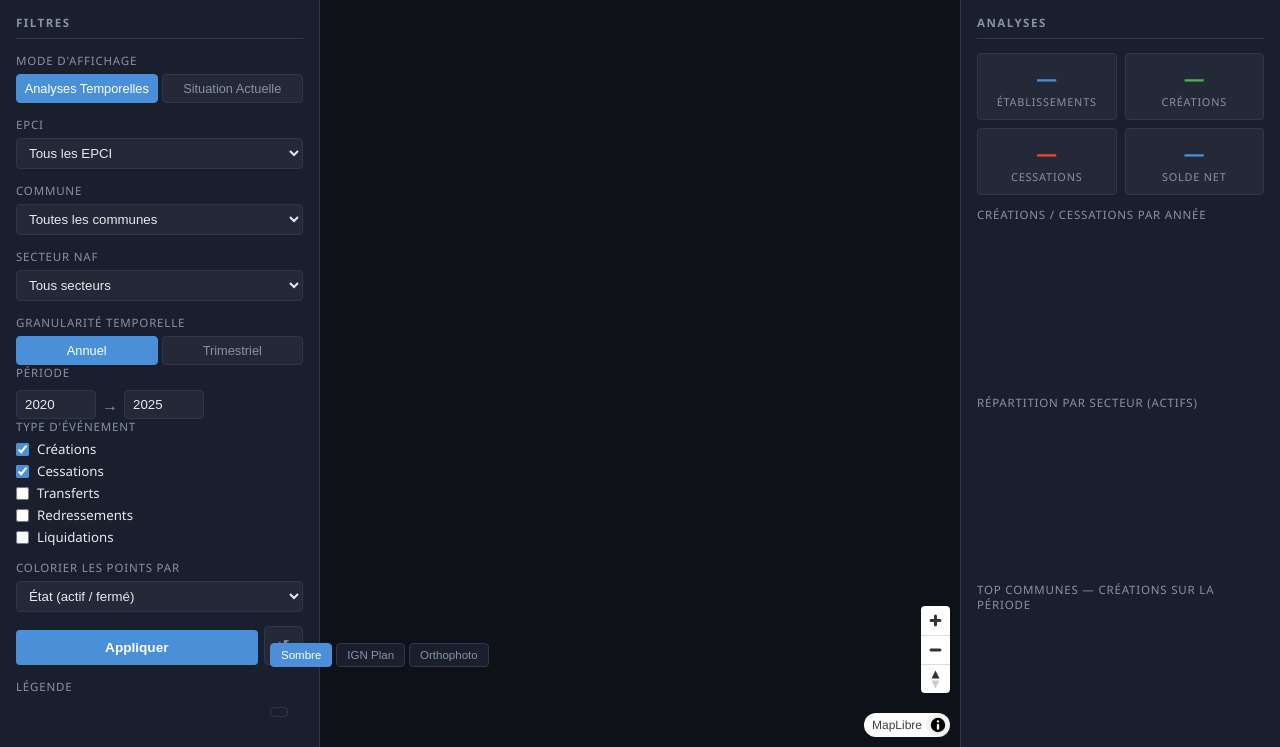
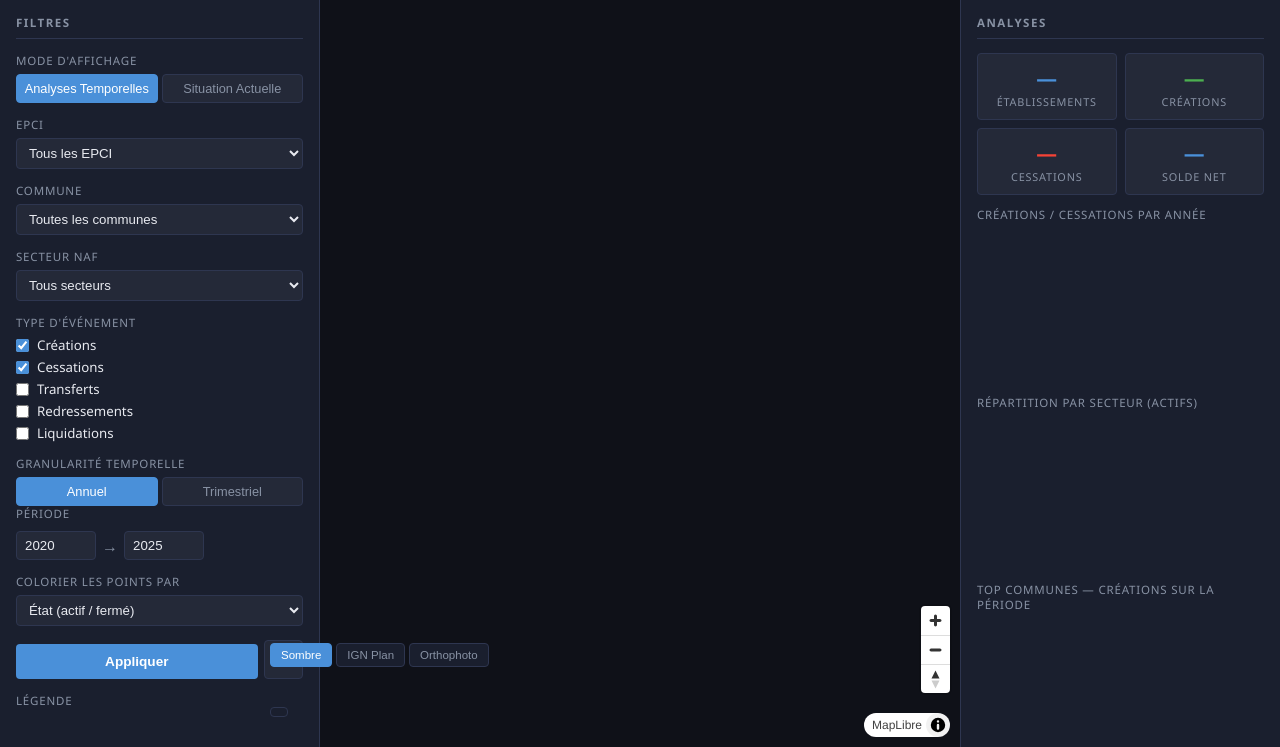
Before and after one commit to NicolasPro38/dyneco, a Flask app: page / in a window 1280 px wide. Shown: the part 53-800 px from the top of the page. Run offline with Flask 3, Linux system fonts and the light colour scheme; data that the repository does not hold is empty; some libraries are stand-ins or nearby versions.

Commit message:
Structure filtres finale - temporels masqués en Situation Actuelle

```diff
--- a/app/templates/index.html
+++ b/app/templates/index.html
@@ -33,6 +33,8 @@
                 <button class="toggle-btn" id="btn-mode-stock" onclick="setModeAffichagePrincipal('stock')">Situation Actuelle</button>
             </div>
         </div>
+
+        <!-- Commun aux deux onglets -->
         <div class="filtre-bloc">
             <label>EPCI</label>
             <select id="filtre-epci">
@@ -54,7 +56,19 @@
             </select>
         </div>
 
-        <div id="filtres-evenements-bloc">
+        <div class="filtre-bloc">
+            <label>Type d'événement</label>
+            <div id="filtre-evenements">
+                <label class="checkbox-label"><input type="checkbox" value="creation" checked> Créations</label>
+                <label class="checkbox-label"><input type="checkbox" value="cessation" checked> Cessations</label>
+                <label class="checkbox-label"><input type="checkbox" value="transfert"> Transferts</label>
+                <label class="checkbox-label"><input type="checkbox" value="redressement"> Redressements</label>
+                <label class="checkbox-label"><input type="checkbox" value="liquidation"> Liquidations</label>
+            </div>
+        </div>
+
+        <!-- Uniquement Analyses Temporelles -->
+        <div id="filtres-temporels">
             <div class="filtre-bloc">
                 <label>Granularité temporelle</label>
                 <div class="toggle-groupe">
@@ -94,20 +108,9 @@
                     <input type="number" id="annee-fin-trim" min="1973" max="2026" value="2025">
                 </div>
             </div>
+        </div><!-- fin filtres-temporels -->
 
-        <div class="filtre-bloc">
-            <label>Type d'événement</label>
-            <div id="filtre-evenements">
-                <label class="checkbox-label"><input type="checkbox" value="creation" checked> Créations</label>
-                <label class="checkbox-label"><input type="checkbox" value="cessation" checked> Cessations</label>
-                <label class="checkbox-label"><input type="checkbox" value="transfert"> Transferts</label>
-                <label class="checkbox-label"><input type="checkbox" value="redressement"> Redressements</label>
-                <label class="checkbox-label"><input type="checkbox" value="liquidation"> Liquidations</label>
-            </div>
-        </div>
-
-        </div><!-- fin filtres-evenements-bloc -->
-        <div id="filtres-evenements-bloc-2">
+        <!-- Commun aux deux onglets -->
         <div class="filtre-bloc">
             <label>Colorier les points par</label>
             <select id="filtre-couleur">
@@ -117,7 +120,7 @@
                 <option value="type_evenement">Type d'événement</option>
             </select>
         </div>
-        </div><!-- fin filtres-evenements-bloc-2 -->
+
         <div style="display:flex;gap:6px;">
             <button id="btn-appliquer">Appliquer</button>
             <button id="btn-reset" onclick="resetFiltres()">↺</button>
```
Lines whose indentation alone changed are shown as unchanged.
